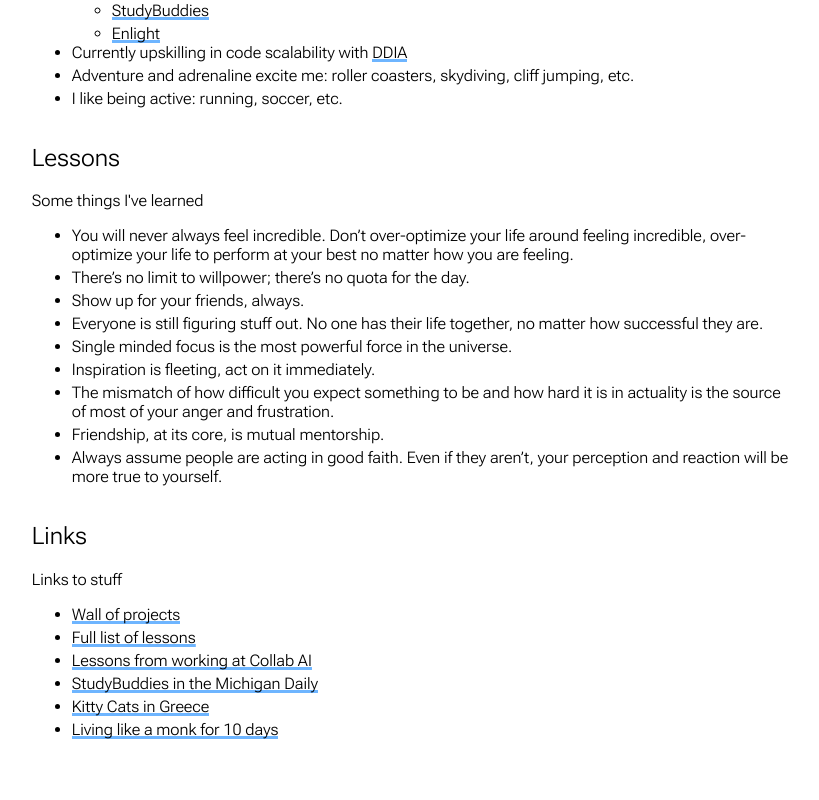
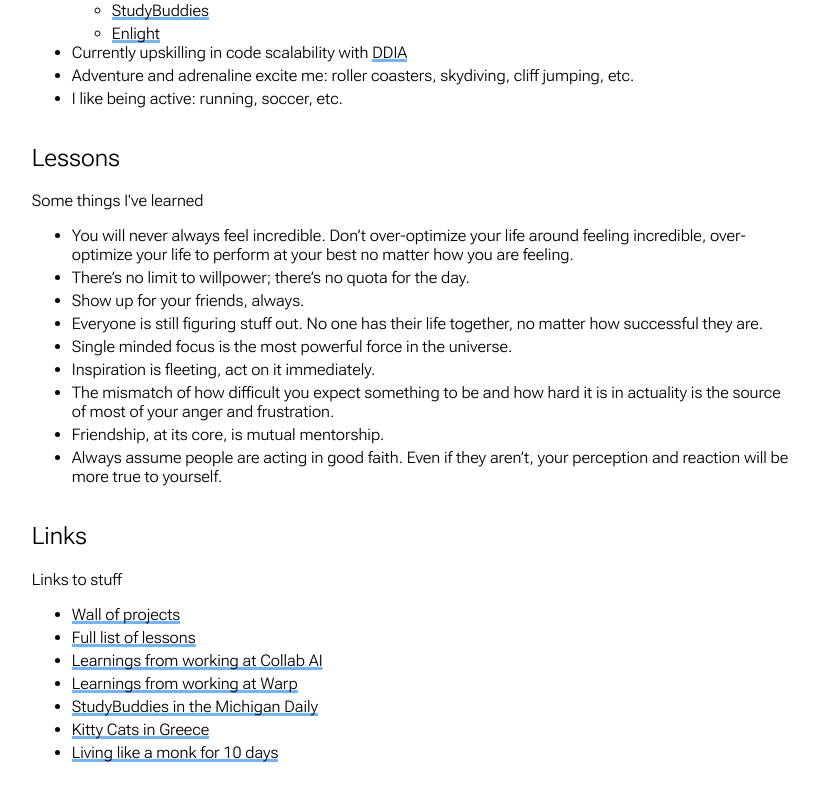
Before and after one commit to vjindal0112/website, a Next.js app: page / in a window 1280 px wide. Shown: the part 508-1308 px from the top of the page, without its empty margins (229-1048 px from the left). Built offline with nearby package versions, Linux system fonts and the light colour scheme.

Commit message:
added learnings from Warp

```diff
--- a/pages/index.tsx
+++ b/pages/index.tsx
@@ -65,7 +65,12 @@ const IndexPage = () => (
       </li>
       <li>
         <Link href="https://www.notion.so/varunjindal/a57d3289125c4ded9ab9fe7b0452d35c?v=b5c1b23a568c4cbb8f55451cc4398b5a">
-          Lessons from working at Collab AI
+          Learnings from working at Collab AI
+        </Link>
+      </li>
+      <li>
+        <Link href="https://varunjindal.notion.site/dd0c7f040e1d4b418e1e68e8f1ea1fe4?v=49c7d5e3f23f482fb6448a7c03c66ada">
+          Learnings from working at Warp
         </Link>
       </li>
       <li>
```
